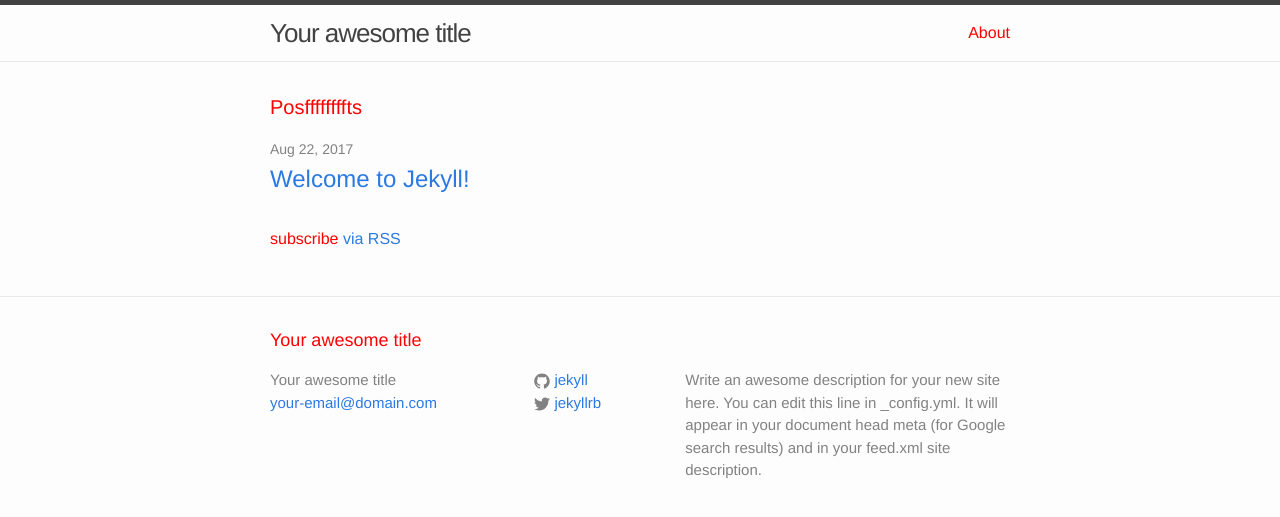
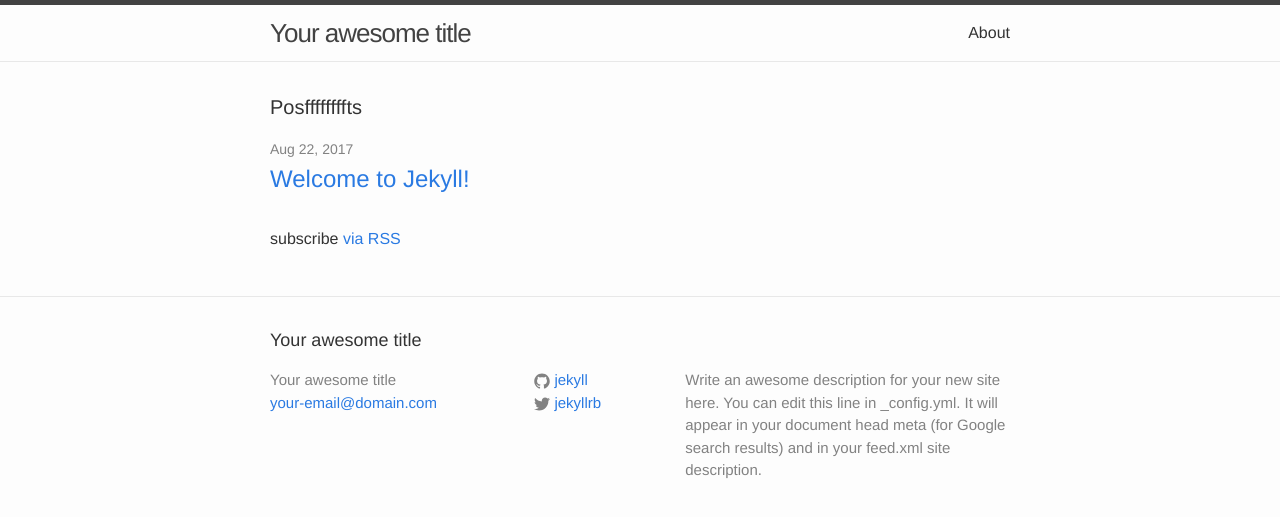
Before and after one commit to GITTHUBBERR/GITTHUBBERR.github.io, a Jekyll site: the page built from index.html, in a window 1280 px wide. Shown: the top 517 px of the page. Built offline with Jekyll 4.4.1, drawn with Linux system fonts in a browser that asks for light colours.

Commit message:
Update main.scss

```diff
--- a/css/main.scss
+++ b/css/main.scss
@@ -14,7 +14,7 @@ $base-line-height: 1.5;
 
 $spacing-unit:     30px;
 
-$text-color:       red;
+$text-color:       #333;
 $background-color: #fdfdfd;
 $brand-color:      #2a7ae2;
 
```
